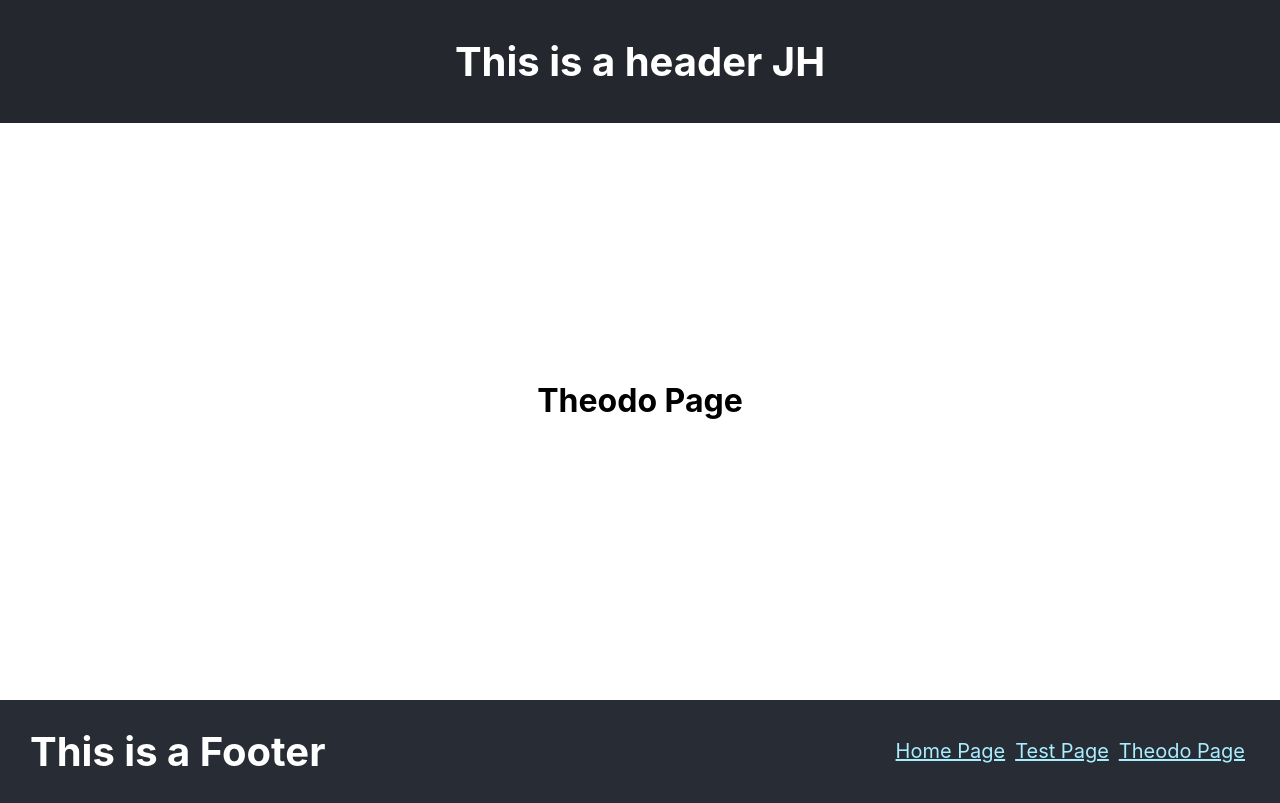
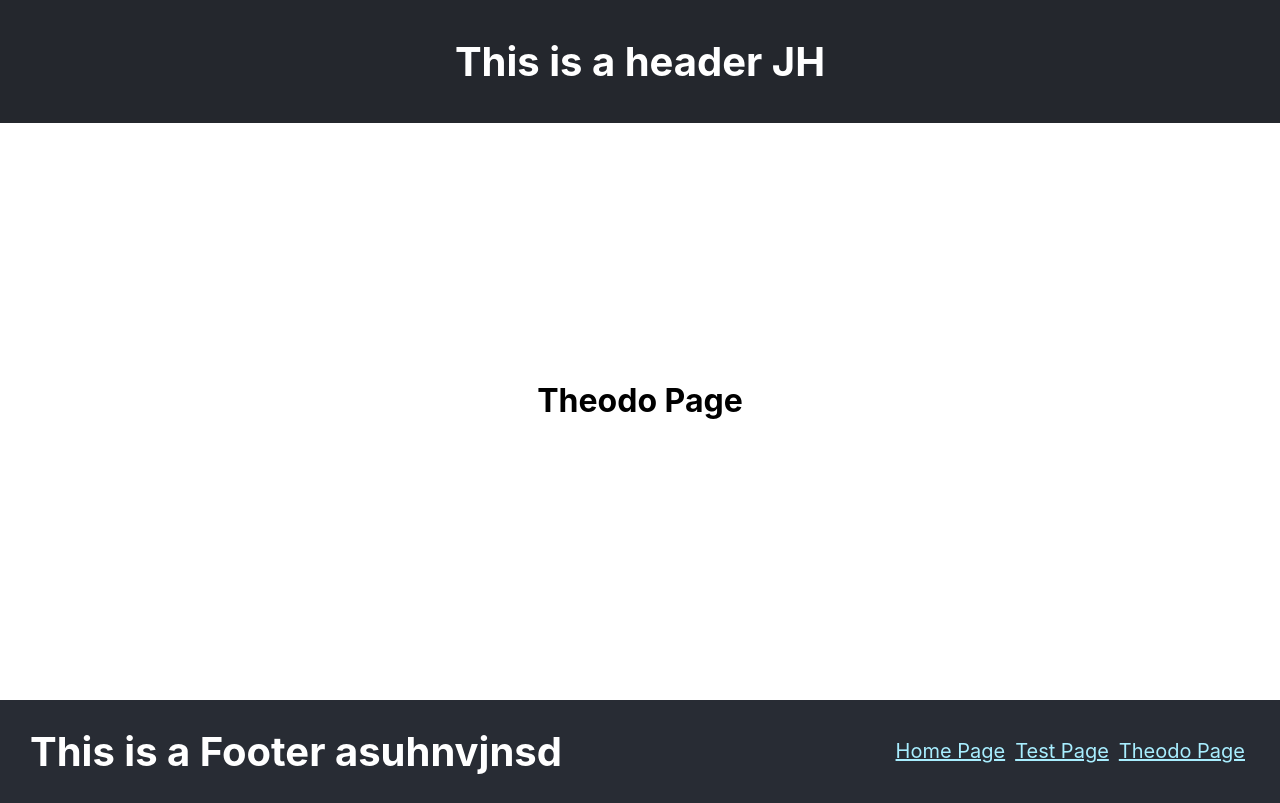
Before and after one commit to jrh224/cambridge_hackathon, a React (Create React App) app: page /theodo in a window 1280 px wide. Built offline with nearby package versions, Linux system fonts and the light colour scheme.

Commit message:
second commit

```diff
--- a/src/components/molecules/Footer/index.js
+++ b/src/components/molecules/Footer/index.js
@@ -5,7 +5,7 @@ import { Link } from "react-router-dom";
 export default function Footer() {
   return (
     <div className="footer">
-      <h1 className="h1"> This is a Footer </h1>
+      <h1 className="h1"> This is a Footer asuhnvjnsd </h1>
       <div className="links">
         <Link to="" className="link">
           Home Page
```
